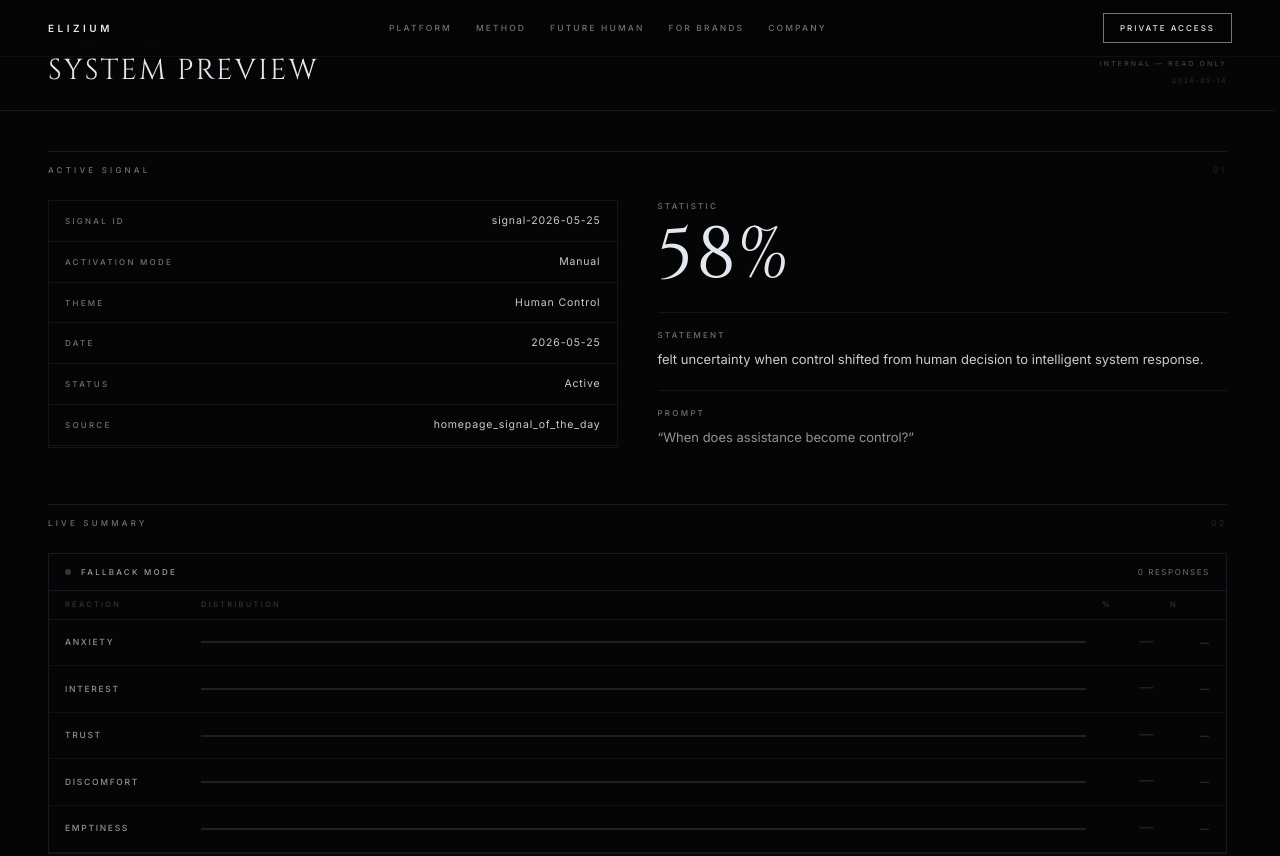
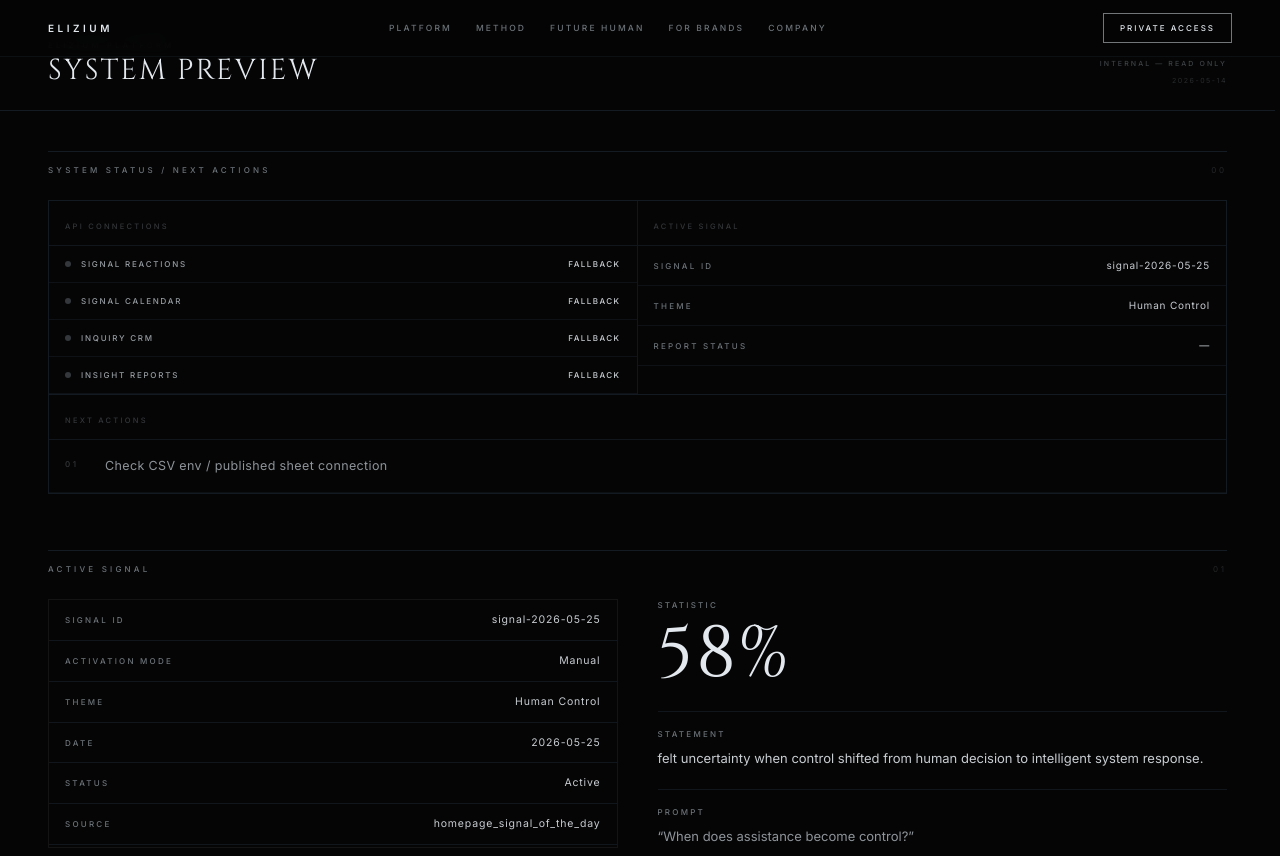
Before and after one commit to elizpresent-sketch/elysium-ai-website, a Next.js app: page /system-preview in a window 1280 px wide. Shown: the top 856 px of the page. Built offline with nearby package versions, Linux system fonts and the light colour scheme.

Commit message:
Add system status next actions

```diff
--- a/src/app/system-preview/page.tsx
+++ b/src/app/system-preview/page.tsx
@@ -183,11 +183,26 @@ export default function SystemPreview() {
       .finally(() => setCalendarLoading(false));
   }, []);
 
-  const isLive          = summary?.mode === "live" && (summary?.total_responses ?? 0) > 0;
-  const insightIsLive   = insight?.mode === "live" && insight?.report !== null;
-  const insightReport   = insight?.report ?? null;
-  const inquiryIsLive   = inquirySummary?.mode === "live";
-  const calendarIsLive  = calendarData?.mode === "live";
+  const isLive                 = summary?.mode === "live" && (summary?.total_responses ?? 0) > 0;
+  const insightIsLive          = insight?.mode === "live" && insight?.report !== null;
+  const insightReport          = insight?.report ?? null;
+  const inquiryIsLive          = inquirySummary?.mode === "live";
+  const calendarIsLive         = calendarData?.mode === "live";
+
+  // §00 — derived connection states (mode only, not data presence)
+  const signalSummaryConnected = summary?.mode === "live";
+  const insightConnected       = insight?.mode === "live";
+  const allLoaded              = !summaryLoading && !insightLoading && !inquirySummaryLoading && !calendarLoading;
+
+  const nextActions: string[] = [];
+  if (allLoaded) {
+    if ((calendarData?.report_pending  ?? 0) > 0)          nextActions.push("Review pending insight report");
+    if ((inquirySummary?.new_inquiries ?? 0) > 0)          nextActions.push("Review new inquiries");
+    if ((calendarData?.upcoming_signals.length ?? 0) > 0)  nextActions.push("Prepare next signal");
+    const anyFallback = !signalSummaryConnected || !calendarIsLive || !inquiryIsLive || !insightConnected;
+    if (anyFallback) nextActions.push("Check CSV env / published sheet connection");
+    if (nextActions.length === 0) nextActions.push("System stable — continue monitoring");
+  }
 
   // Reaction rows — live metrics if available, else zero-value from active signal
   const reactionRows: SummaryMetric[] = summary?.metrics ?? ACTIVE_SIGNAL.reactions.map((r) => ({
@@ -232,6 +247,120 @@ export default function SystemPreview() {
 
       {/* ── Body ────────────────────────────────────────────────────────────── */}
       <div className={`${W} pt-10 pb-24 flex flex-col gap-14`}>
+
+        {/* ══════════════════════════════════════════════════════════════════
+            §00 · SYSTEM STATUS / NEXT ACTIONS
+        ══════════════════════════════════════════════════════════════════ */}
+        <section>
+          <SectionLabel label="System Status / Next Actions" num="00" />
+
+          {/* API connections + Active signal */}
+          <div
+            className="grid grid-cols-2"
+            style={{ border: "1px solid rgba(28,37,48,0.65)" }}
+          >
+            {/* Left — API connections */}
+            <div style={{ borderRight: "1px solid rgba(28,37,48,0.55)" }}>
+              <div
+                className="px-4 py-2.5"
+                style={{ borderBottom: "1px solid rgba(28,37,48,0.55)" }}
+              >
+                <span className="text-[7.5px] tracking-[0.30em] uppercase text-[#6B7278]/45 font-medium">
+                  API Connections
+                </span>
+              </div>
+              {[
+                { label: "Signal Reactions", connected: signalSummaryConnected, loading: summaryLoading },
+                { label: "Signal Calendar",  connected: calendarIsLive,         loading: calendarLoading },
+                { label: "Inquiry CRM",      connected: inquiryIsLive,          loading: inquirySummaryLoading },
+                { label: "Insight Reports",  connected: insightConnected,       loading: insightLoading },
+              ].map(({ label, connected, loading }) => (
+                <div
+                  key={label}
+                  className="flex items-center justify-between px-4 py-3"
+                  style={{ borderBottom: "1px solid rgba(28,37,48,0.40)" }}
+                >
+                  <div className="flex items-center gap-2.5">
+                    <StatusDot active={!loading && connected} />
+                    <span className="text-[8px] tracking-[0.22em] uppercase text-[#969CA2] font-medium">
+                      {label}
+                    </span>
+                  </div>
+                  <span className="text-[8px] tracking-[0.18em] uppercase font-medium text-[#C8CDD2]">
+                    {loading ? "Connecting…" : connected ? "Live" : "Fallback"}
+                  </span>
+                </div>
+              ))}
+            </div>
+
+            {/* Right — Active signal identity */}
+            <div>
+              <div
+                className="px-4 py-2.5"
+                style={{ borderBottom: "1px solid rgba(28,37,48,0.55)" }}
+              >
+                <span className="text-[7.5px] tracking-[0.30em] uppercase text-[#6B7278]/45 font-medium">
+                  Active Signal
+                </span>
+              </div>
+              {[
+                { key: "Signal ID",     val: ACTIVE_SIGNAL_ID },
+                { key: "Theme",         val: ACTIVE_SIGNAL.theme },
+                {
+                  key: "Report Status",
+                  val: calendarLoading
+                    ? "Connecting…"
+                    : (calendarData?.latest_active_signal?.report_status ?? "—"),
+                },
+              ].map(({ key, val }) => (
+                <div
+                  key={key}
+                  className="flex items-center justify-between px-4 py-3"
+                  style={{ borderBottom: "1px solid rgba(28,37,48,0.40)" }}
+                >
+                  <span className="text-[8px] tracking-[0.28em] uppercase text-[#6B7278] font-medium">
+                    {key}
+                  </span>
+                  <span className="text-[10px] tracking-[0.08em] text-[#C8CDD2] text-right max-w-[60%]">
+                    {val}
+                  </span>
+                </div>
+              ))}
+            </div>
+          </div>
+
+          {/* Next actions */}
+          <div style={{ border: "1px solid rgba(28,37,48,0.65)", borderTop: "none" }}>
+            <div
+              className="px-4 py-2.5"
+              style={{ borderBottom: "1px solid rgba(28,37,48,0.55)" }}
+            >
+              <span className="text-[7.5px] tracking-[0.30em] uppercase text-[#6B7278]/45 font-medium">
+                Next Actions
+              </span>
+            </div>
+            {!allLoaded ? (
+              <div className="px-4 py-4">
+                <span className="text-[10px] tracking-[0.06em] text-[#3A4048]">Analyzing…</span>
+              </div>
+            ) : (
+              nextActions.map((action, i) => (
+                <div
+                  key={action}
+                  className="flex items-start gap-5 px-4 py-4"
+                  style={{ borderBottom: "1px solid rgba(28,37,48,0.35)" }}
+                >
+                  <span className="text-[8px] tracking-[0.32em] uppercase text-[#6B7278]/45 font-medium w-5 flex-shrink-0 pt-0.5">
+                    {String(i + 1).padStart(2, "0")}
+                  </span>
+                  <p className="text-[12.5px] text-[#8E949A] leading-relaxed tracking-[0.03em]">
+                    {action}
+                  </p>
+                </div>
+              ))
+            )}
+          </div>
+        </section>
 
         {/* ══════════════════════════════════════════════════════════════════
             §01 · ACTIVE SIGNAL
```
Also changed, not shown: 1 other file (tests, documents, lock files or other folders).
